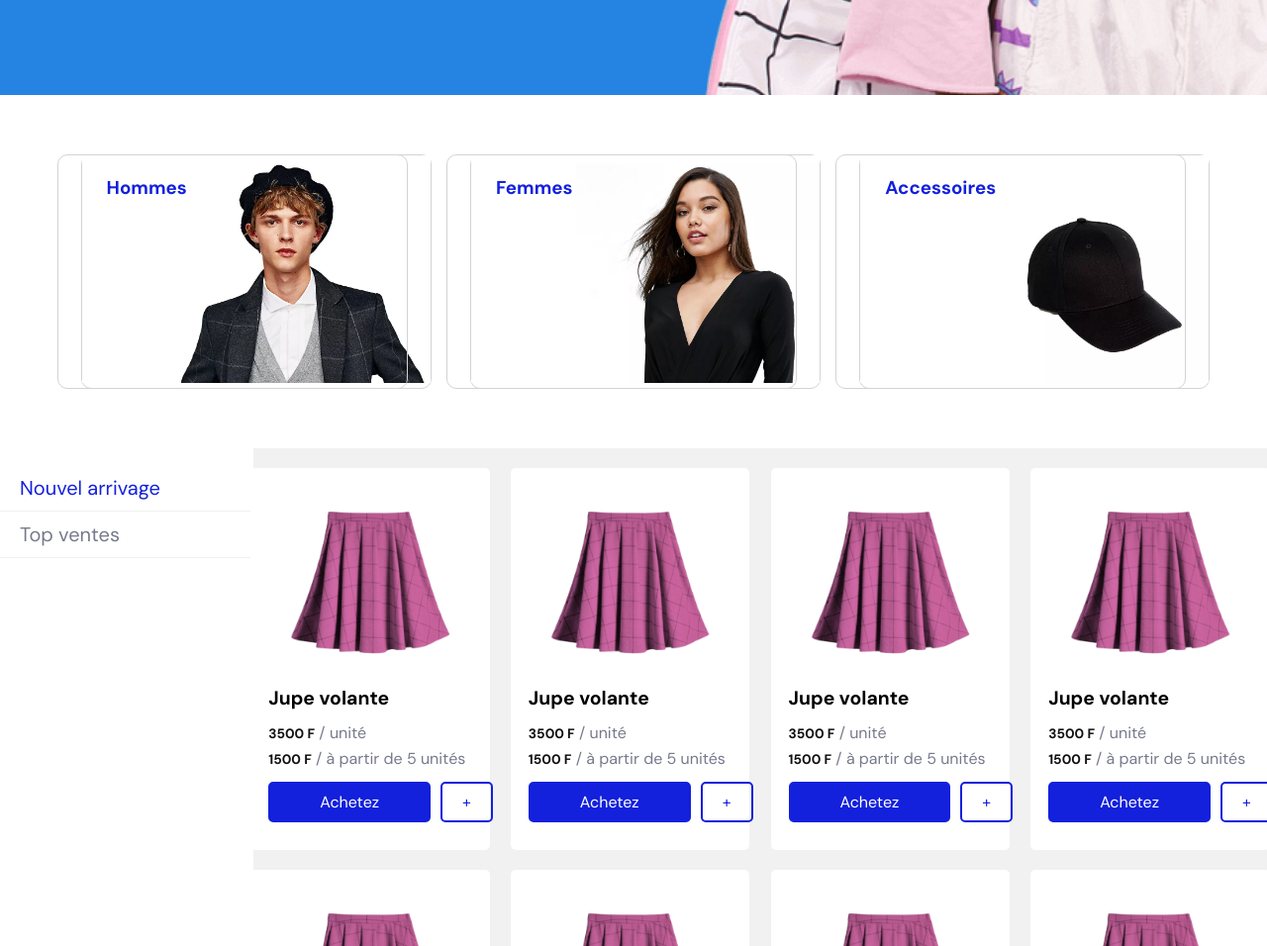
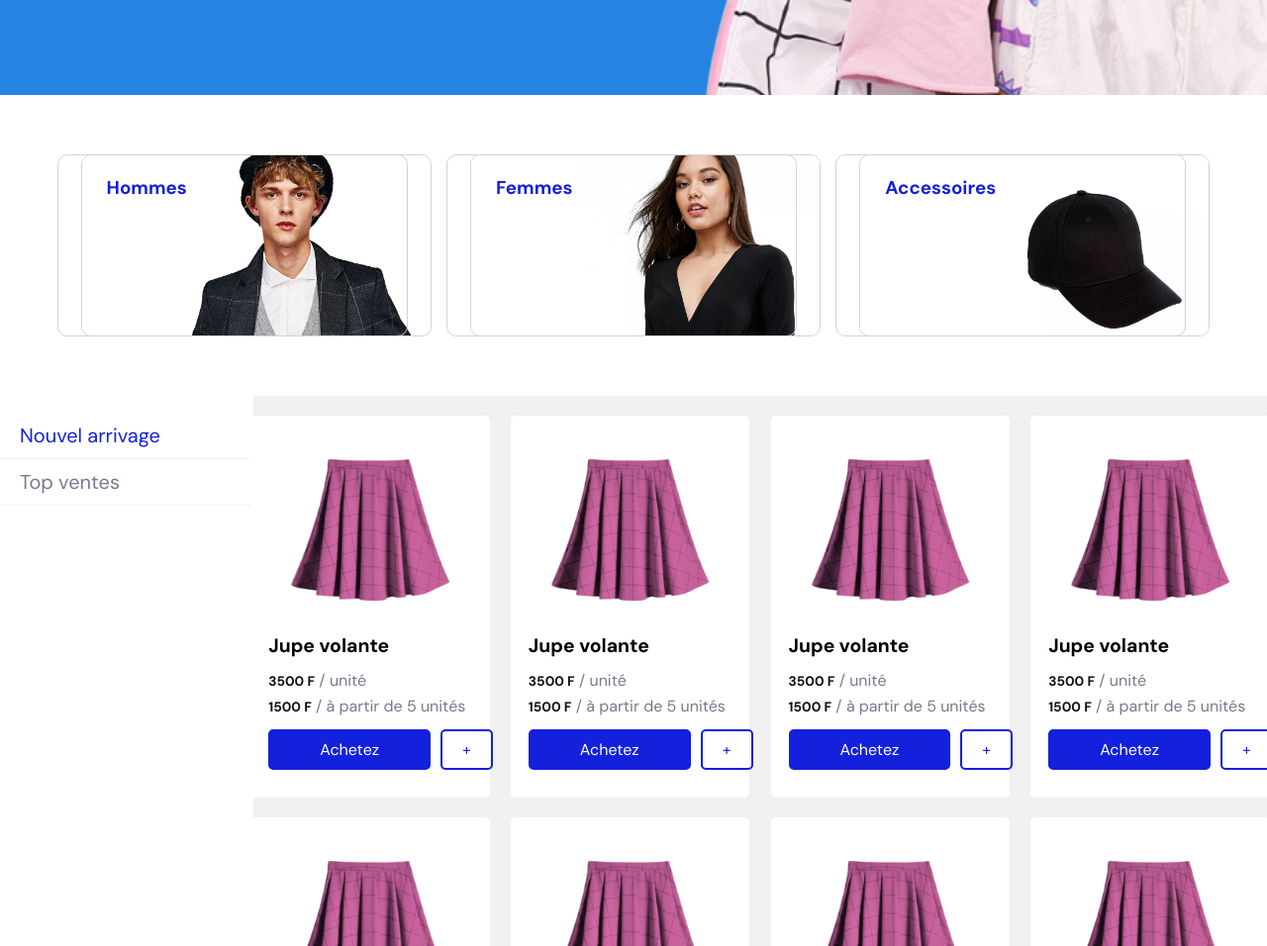
Before and after one commit to Cfcool100/LAB-PHASE-INTRO-PROJECT, a plain HTML site: page index.html in a window 1280 px wide. Shown: the part 840-1796 px from the top of the page at 99% size. Drawn offline with Linux system fonts and the light colour scheme; files whose address does not match are found by name.

Commit message:
adjustment of cards

```diff
--- a/css/main.css
+++ b/css/main.css
@@ -204,6 +204,7 @@ select{
   border: 1px solid lightgray;
   border-radius: 1rem;
   position: relative;
+  overflow: hidden;
 }
 .hover {
     margin-left: -441px;
@@ -217,7 +218,7 @@ select{
 }
 .card img{
   width: 100%;
-  height: 230px;
+  margin: -30px 0;
 }
 .card h3{
   color: var(--blue);
```
